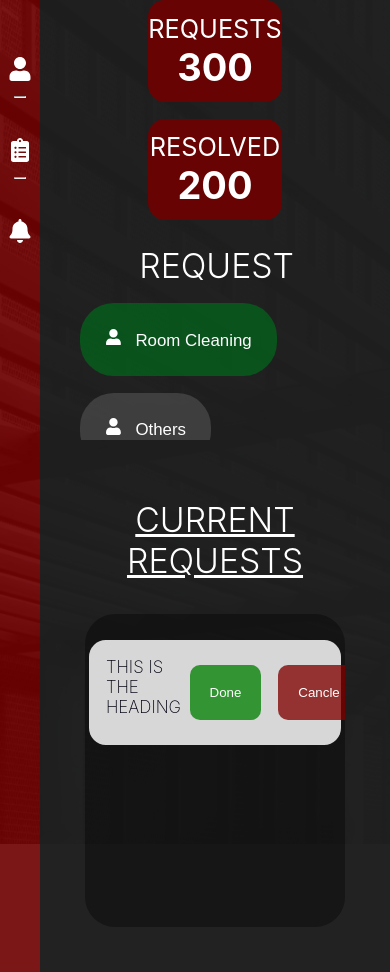
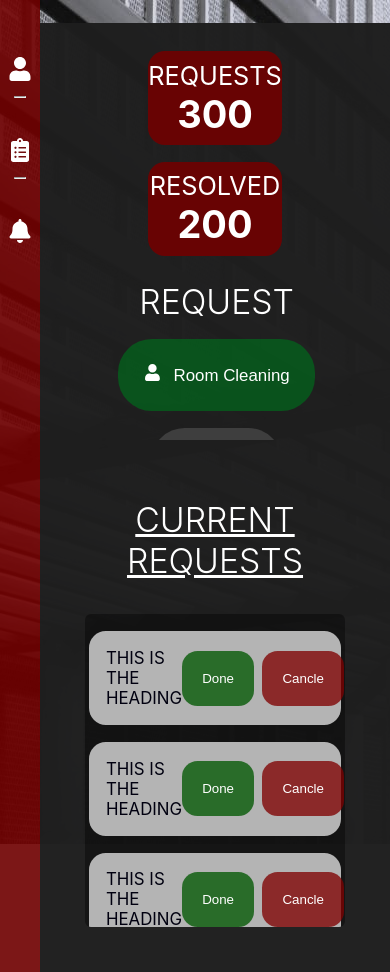
Before and after one commit to hjain2003/Hostel_Management, a React (Create React App) app in the folder client/: page / in a window 390 px wide. Built offline with nearby package versions, Linux system fonts and the light colour scheme.

Commit message:
finished requests page

```diff
--- a/client/src/components/RoomServices/Rcard/Rcard.css
+++ b/client/src/components/RoomServices/Rcard/Rcard.css
@@ -1,28 +1,36 @@
-.aTitle{
-    color: rgb(1, 0, 16);
-    font-size: 2vh;
-    font-weight: 200;
-}
 .Thecard{
     height:fit-content;
     width: 90%;
     display: flex;
-    flex-direction: row;
-    background-color: rgb(215, 215, 215);
-    margin: 2vh;
+    align-items: center;
+    background-color: rgb(180, 180, 180);
+    margin: 1vh;
     padding: 2vh;
     color: black;
     border-radius: 2vh;
 }
 .aTitle{
-    align-items: left;
+    color: rgb(1, 0, 16);
+    font-size: 2vh;
+    font-weight: 400;
+    width: 50vw;
 }
 .done{
-    background-color: rgba(0, 128, 0, 0.77);
-    margin: 1vh;
+    background-color: rgba(0, 88, 0, 0.77);
+    border-radius: 4vw;
     right: 0px;
 }
+.done:hover{
+    background-color: rgba(0, 114, 0, 0.77);
+    cursor: pointer;
+}
+
 .cancle{
     background-color: rgba(128, 0, 0, 0.77);
-    margin: 1vh;
+    margin-left: 1vh;
+    border-radius: 4vw;
 }
+.cancle:hover{
+    background-color: rgba(150, 1, 1, 0.77);
+    cursor: pointer;
+}
--- a/client/src/components/RoomServices/Rcard/Rcard.jsx
+++ b/client/src/components/RoomServices/Rcard/Rcard.jsx
@@ -4,9 +4,7 @@ import './Rcard.css';
 const RCard = () => {
     return (
      <div className='Thecard'>
-        <div className='TheACard'>
-            <h3 className='aTitle'>THIS IS THE HEADING</h3>
-        </div>
+        <h3 className='aTitle'>THIS IS THE HEADING</h3>
         <button className='done'>Done</button>
         <button className='cancle'>Cancle</button>
      </div>
--- a/client/src/components/RoomServices/Services.css
+++ b/client/src/components/RoomServices/Services.css
@@ -42,6 +42,8 @@
     flex-direction: column;
     justify-content: center;
     align-items: center;
+    text-align: center;
+    margin-top: 3vh;
 }
 
 .row112{
@@ -65,6 +67,14 @@
     border-radius: 4vh;
     width: max-content;
     font-size: 2vh;
+    text-align: center;
+    align-items: center;
+}
+.rclean:hover{
+    cursor: pointer;
+    background-color: rgba(40, 137, 66, 0.699);
+    font-weight: 500;
+    border-color: rgba(0, 255, 68, 0.699);
 }
 
 .other{
@@ -75,6 +85,10 @@
     font-size: 2vh;
     width: fit-content;
 }
+.other:hover{
+    background-color: rgba(107, 107, 107, 0.699);
+}
+
 .nextRow{
     margin: 3vh;
 }
@@ -89,7 +103,7 @@
 .reqDisplay{
     background-color: rgba(0, 0, 0, 0.37);
     padding: 1vh;
-    border-radius: 30px;
+    border-radius: 1.5vw;
     display: flex;
     flex-direction: column;
     align-items: center;
@@ -97,7 +111,7 @@
     overflow-x: hidden;
 }
 
-@media (max-width: 700px) {
+@media (max-width: 600px) {
     .reqCard {
         margin-top: 5vh;
         width: inherit;
@@ -126,9 +140,13 @@
         margin-top: 6yyyvh;
     }
 
+    .req_contain{
+        margin-top: 6vh;
+    }
+
 
 }
-@media (max-width: 800px) {
+@media (max-width: 600px) {
     .row112{
         flex-direction: column;
         height: 100vh;
--- a/client/src/components/RoomServices/Services.jsx
+++ b/client/src/components/RoomServices/Services.jsx
@@ -33,6 +33,9 @@ const Services = () => {
         <div className='cHead'>CURRENT REQUESTS</div>
         <div className='reqDisplay'>
         <RCard/>
+        <RCard/>
+        <RCard/>
+        <RCard/>
         </div>
         </div>
         </div>
```
